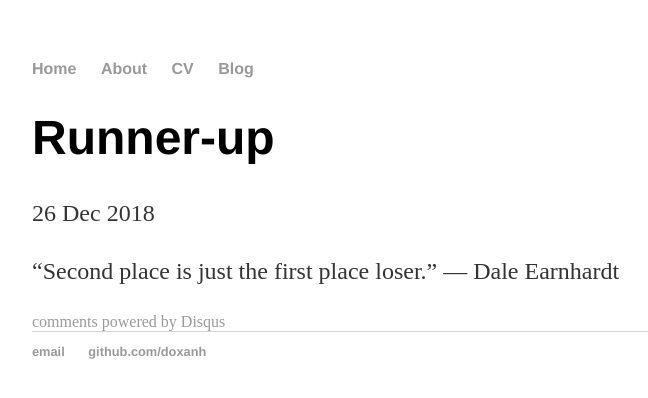
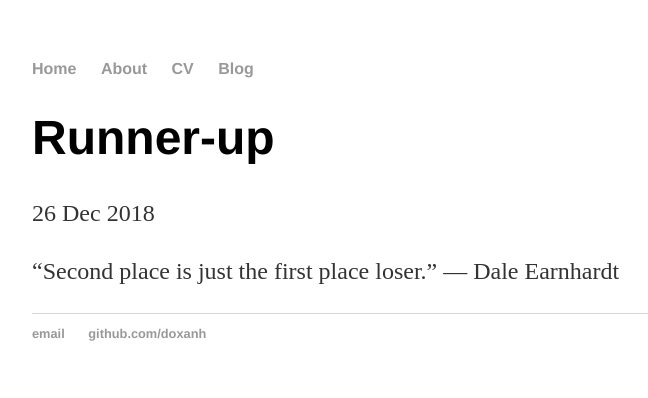
Before and after one commit to doxanh/doxanh.github.io, a Jekyll site: the page built from _posts/2018-12-26-runner-up.md, in a window 1280 px wide. Shown: the top 398 px of the page, without its empty margins (160-808 px from the left). Built offline with Jekyll 4.4.1, drawn with Linux system fonts in a browser that asks for light colours; comment, search, counter and statistics services are not loaded; part of the change alters nothing that is shown.

Commit message:
Update disqus.html

```diff
--- a/_includes/disqus.html
+++ b/_includes/disqus.html
@@ -1,13 +1,14 @@
 <div id="disqus_thread"></div>
     <script type="text/javascript">
-        /* * * CONFIGURATION VARIABLES: EDIT BEFORE PASTING INTO YOUR WEBPAGE * * */
-        var disqus_shortname = 'doxanh'; // required: replace example with your forum shortname
-        /* * * DON'T EDIT BELOW THIS LINE * * */
-        (function() {
-            var dsq = document.createElement('script'); dsq.type = 'text/javascript'; dsq.async = true;
-            dsq.src = '//' + disqus_shortname + '.disqus.com/embed.js';
-            (document.getElementsByTagName('head')[0] || document.getElementsByTagName('body')[0]).appendChild(dsq);
+        var disqus_config = function () {
+            this.page.url = '<?php echo get_permalink(); ?>';
+            this.page.identifier = '<?php echo dsq_identifier_for_post($post); ?>';
+        };
+        (function() { // DON'T EDIT BELOW THIS LINE
+            var d = document, s = d.createElement('script');
+            s.src = 'https://doxanh.disqus.com/embed.js';
+            s.setAttribute('data-timestamp', +new Date());
+            (d.head || d.body).appendChild(s);
         })();
     </script>
-    <noscript>Please enable JavaScript to view the <a href="http://disqus.com/?ref_noscript">comments powered by Disqus.</a></noscript>
-<a href="http://disqus.com" class="dsq-brlink">comments powered by <span class="logo-disqus">Disqus</span></a>
+<noscript>Please enable JavaScript to view the <a href="http://disqus.com/?ref_noscript">comments powered by Disqus.</a></noscript>
```
